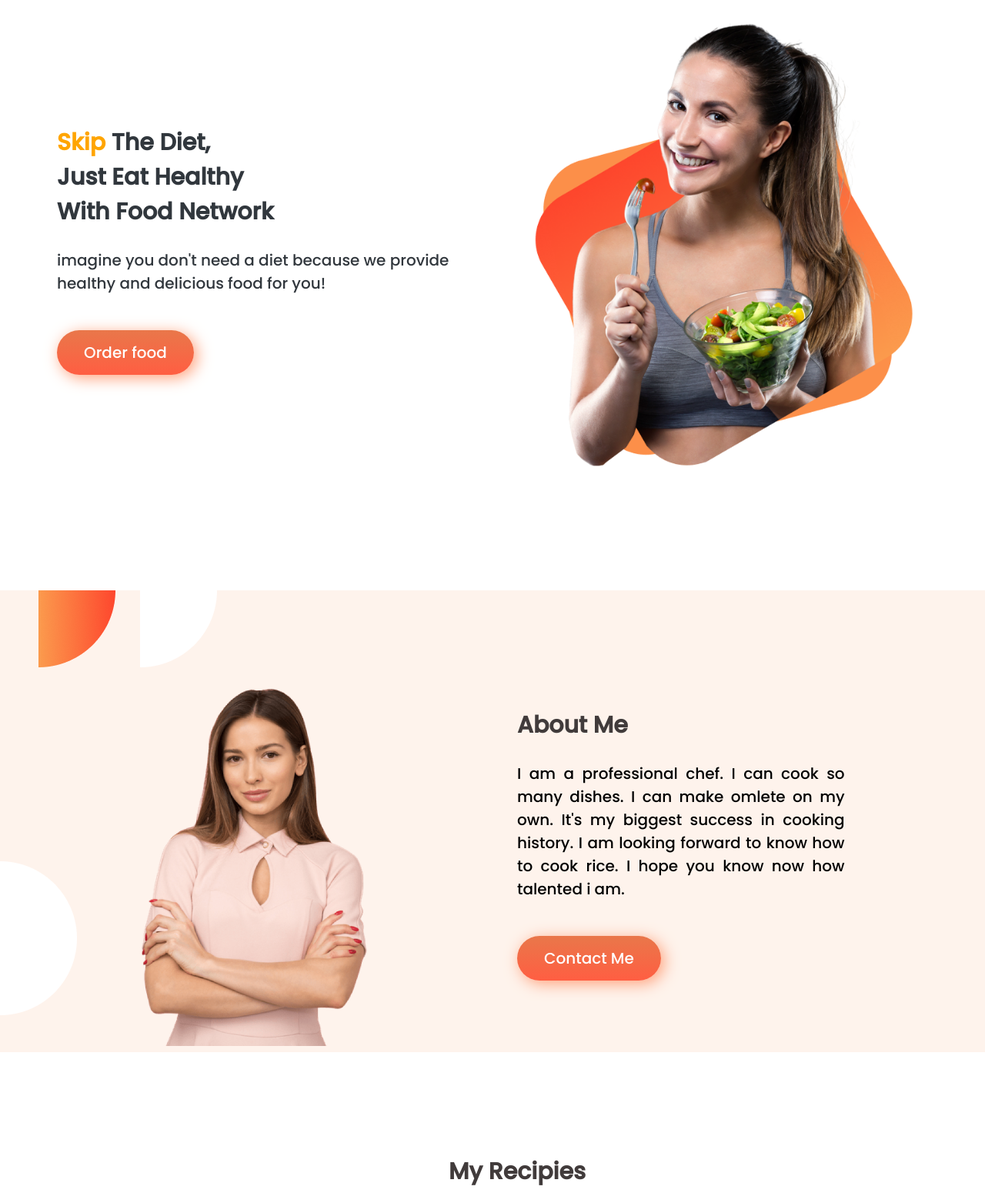
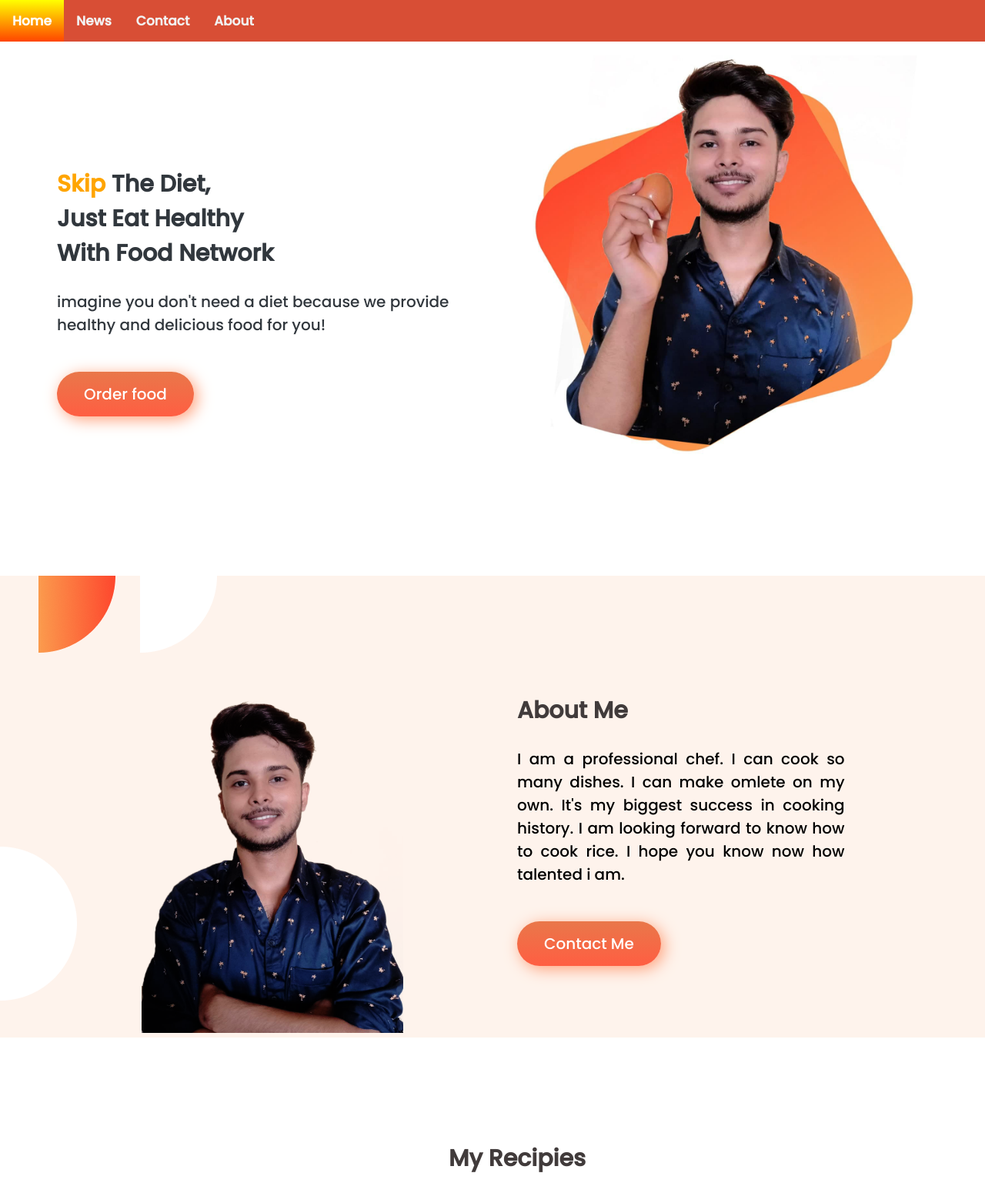
Before and after one commit to Moin-Dewan/My-First-Assignment, a plain HTML site: page index.html in a window 1280 px wide. Shown: the top 1550 px of the page at 77% size. Drawn offline with Linux system fonts and the light colour scheme.

Commit message:
completed

```diff
--- a/index.html
+++ b/index.html
@@ -13,6 +13,12 @@
 </head>
 
 <body>
+    <div class="topnav">
+        <a class="active" href="#home">Home</a>
+        <a href="#news">News</a>
+        <a href="#contact">Contact</a>
+        <a href="#about">About</a>
+    </div>
     <section class="gray-colour">
         <div class="half-width">
             <h1 class="sec-1-h1"> <span class="word-color">Skip</span> The Diet,<br> Just Eat Healthy <br> With Food
@@ -22,12 +28,12 @@
             <a class="anchor-btn" href="https://www.foodpanda.com.bd/" target="_blank">Order food</a>
         </div>
         <div class="half-width">
-            <img src="food-network-main/images/female/Group 8425.png" alt="">
+            <img src="food-network-main/images/male/photo_2021-07-06_18-28-23.jpg" alt="">
         </div>
     </section>
     <section id="background-image">
         <div class="half-width-2">
-            <img src="food-network-main/images/female/Person Image.png" alt="">
+            <img src="food-network-main/images/male/22.png.png" alt="">
         </div>
         <div class="half-width-2">
             <h2 class="gray-colour">About Me</h2>
@@ -77,6 +83,10 @@
                 Omlette is now ready to go in your belly!</p>
         </div>
     </section>
+    <footer class="footer">
+        <h3 class="gray-colour"><span class="word-color">FOOD</span> NETWORK</h3>
+        <p>Sunday ho ya monday, roz khao anday!</p>
+    </footer>
 </body>
 
 </html>
--- a/style.css
+++ b/style.css
@@ -3,6 +3,29 @@ body{
     font-weight: 600;
     font-size: 20px;
     margin: 0;
+}
+.topnav {
+  overflow: hidden;
+  background-color: rgb(216, 78, 53);
+}
+
+.topnav a {
+  float: left;
+  color: #f2f2f2;
+  text-align: center;
+  padding: 14px 16px;
+  text-decoration: none;
+  font-size: 17px;
+}
+
+.topnav a:hover {
+  background-color:salmon;
+  color: orange;
+}
+
+.topnav a.active {
+  background-image: linear-gradient(yellow, orangered);
+  color: white;
 }
 section{
     display: flex;
@@ -47,7 +70,7 @@ p{
     width: 50%;
 }
 .half-width-2 img{
-    width: 293px;
+    width: 340px;
     margin-left: 120px;
     margin-bottom: 0%;
 }
@@ -132,3 +155,14 @@ p{
     border-radius: 20px;
     margin-left: 17px;
 }
+.footer{
+    background-color: black;
+    margin-top: 100px;
+    text-align: center;
+    padding-top: 20px;
+}
+.footer p{
+    margin: 0%;
+    color: whitesmoke;
+    border-bottom: 150px solid black;
+}
```
Also changed, not shown: food-network-main/images/male/22.png.png (added), food-network-main/images/male/photo_2021-07-06_18-28-20.jpg (added), food-network-main/images/male/photo_2021-07-06_18-28-23.jpg (added), photo_2021-07-06_18-33-54.jpg (added).
